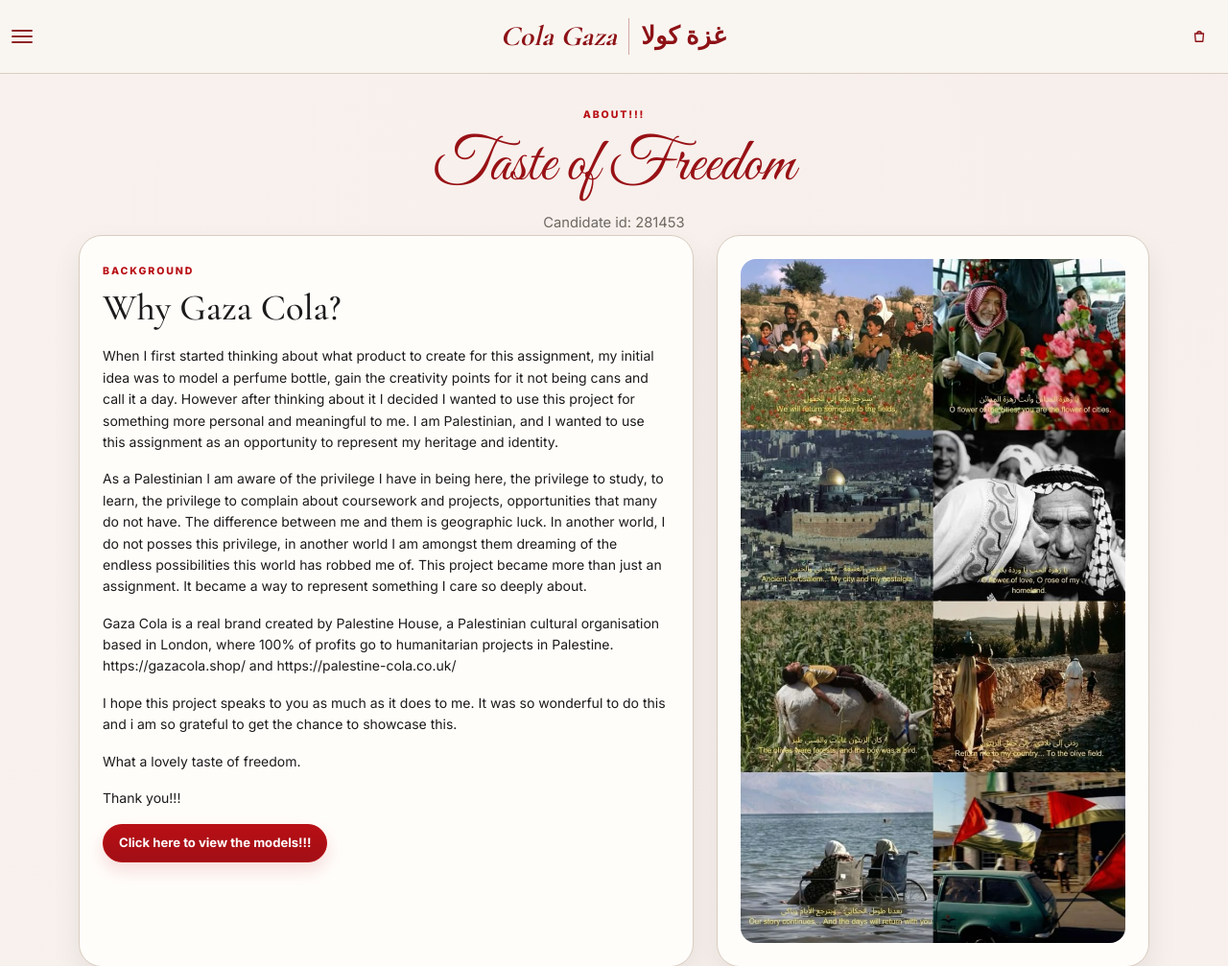
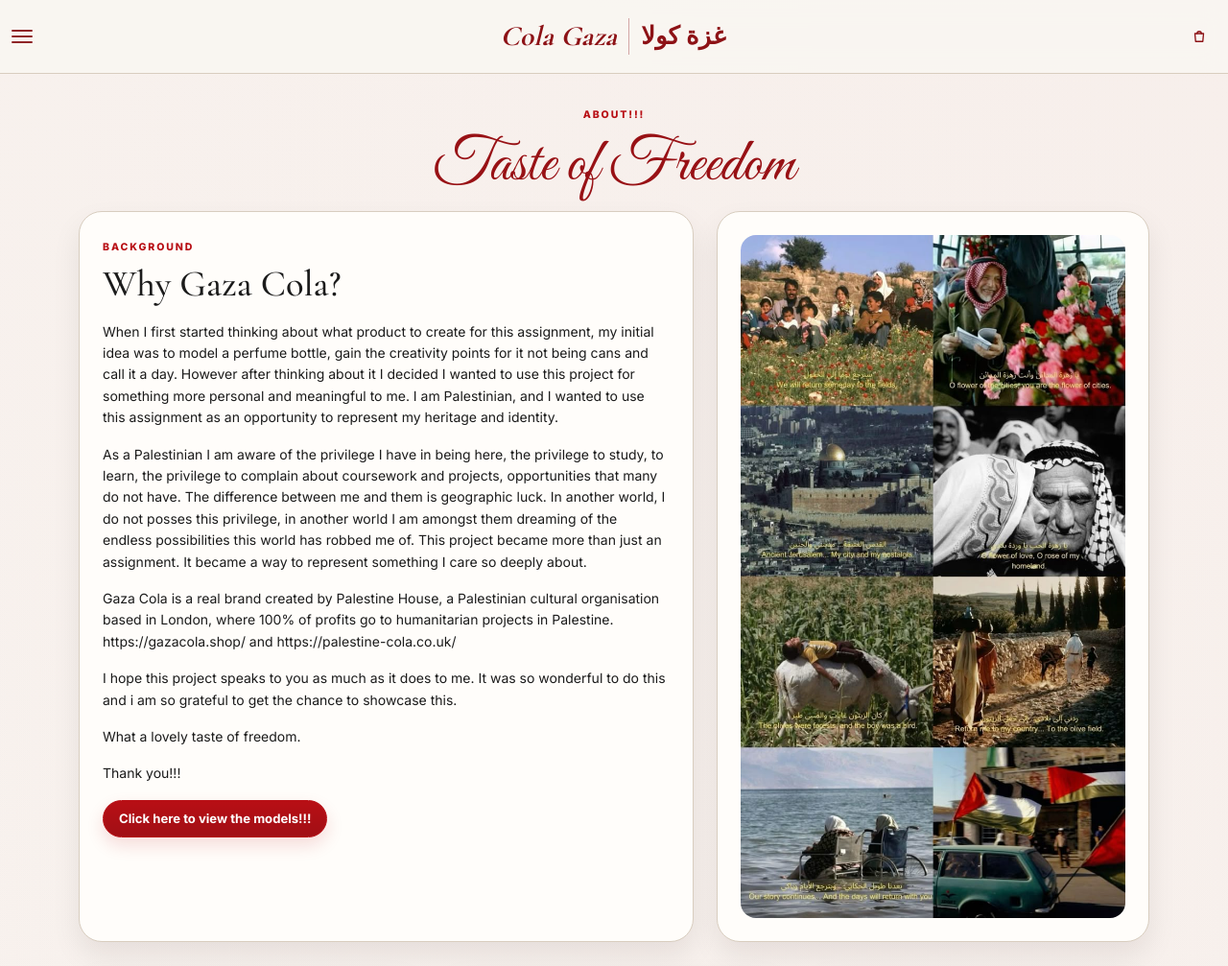
Before and after one commit to nz891/gazacola-3dModel-webpage, a plain HTML site: page about.html in a window 1280 px wide. Shown: the top 1007 px of the page at 96% size. Drawn offline with nearby package versions, Linux system fonts and the light colour scheme.

Commit message:
Update about.html

```diff
--- a/about.html
+++ b/about.html
@@ -105,9 +105,7 @@
           <div class="text-center gc-about-heading">
             <span class="gc-overline">About!!!</span>
             <h1>Taste of Freedom</h1>
-            <p>
-              Candidate id: 281453
-            </p>
+
 
           </div>
         </div>
```
